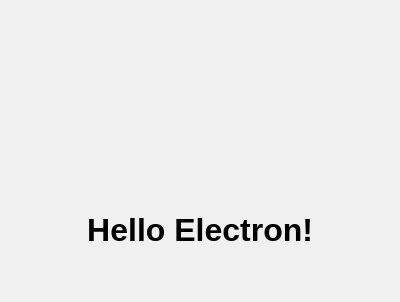
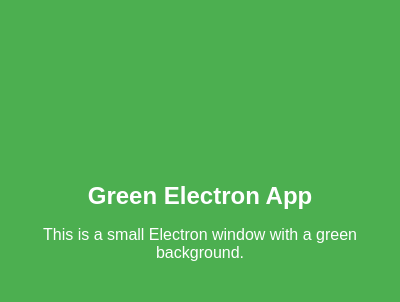
Before and after one commit to derektriley/hcs-t2s, an Electron app: page index.html in a window 400 px wide. Shown: the part 192-494 px from the top of the page. Drawn offline with Linux system fonts and the light colour scheme.

Commit message:
init cursor

```diff
--- a/index.html
+++ b/index.html
@@ -2,21 +2,34 @@
 <html>
 <head>
   <meta charset="UTF-8">
-  <title>Simple Electron App</title>
+  <title>Green Electron App</title>
   <style>
     body {
       margin: 0;
       padding: 0;
-      font-family: sans-serif;
-      background-color: #f0f0f0;
+      background-color: #4CAF50; /* Green background */
+      font-family: Arial, sans-serif;
+      color: white;
       height: 100vh;
       display: flex;
       justify-content: center;
       align-items: center;
+      text-align: center;
+      overflow: hidden;
+    }
+    .container {
+      padding: 20px;
+    }
+    h1 {
+      margin: 0;
+      font-size: 24px;
     }
   </style>
 </head>
 <body>
-  <h1>Hello Electron!</h1>
+  <div class="container">
+    <h1>Green Electron App</h1>
+    <p>This is a small Electron window with a green background.</p>
+  </div>
 </body>
 </html>
```
Also changed, not shown: main.js (+28 -22 lines), README.md, 2 other files.
